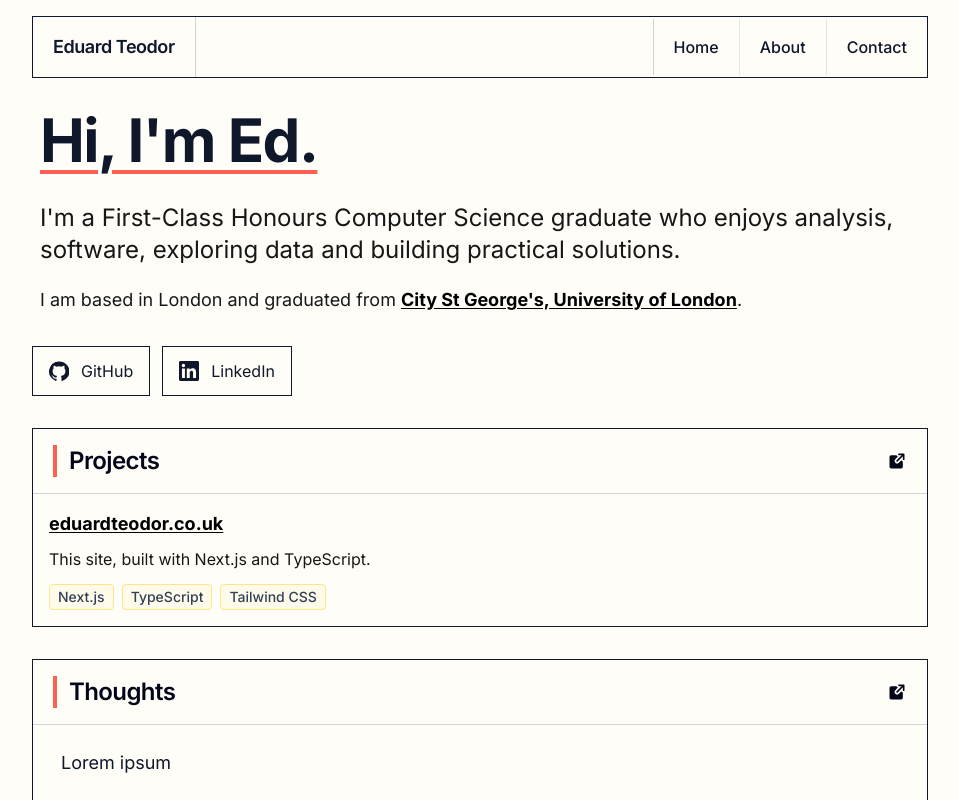
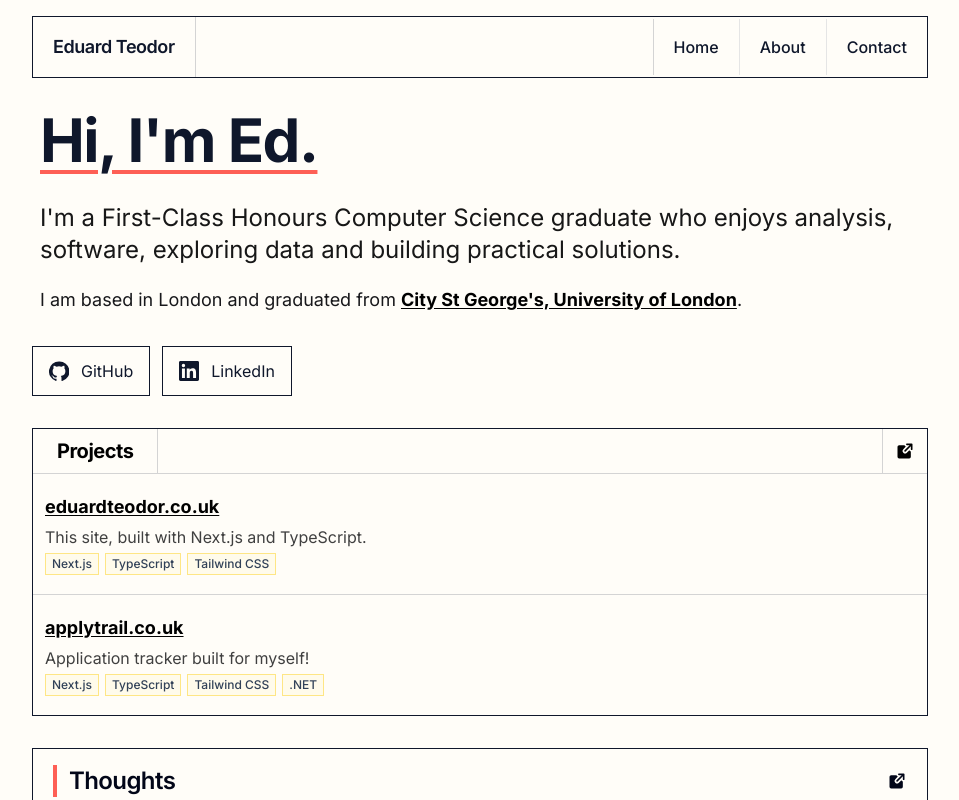
Before and after one commit to EEEDWARD1/eduardteodor-web, a Next.js app: page / in a window 1280 px wide. Shown: the top 800 px of the page, without its empty margins (160-1119 px from the left). Built offline with nearby package versions, Linux system fonts and the light colour scheme.

Commit message:
feat: update projects section and placeholder posts

```diff
--- a/app/components/ProjectsSection.tsx
+++ b/app/components/ProjectsSection.tsx
@@ -1,5 +1,6 @@
 import { posts } from "@/app/data/posts";
 import Link from "next/link";
+import Image from "next/image";
 import ExternalLinkIcon from "@/app/components/icons/ExternalLinkIcon";
 
 export default function ProjectsSection() {
@@ -7,29 +8,85 @@ export default function ProjectsSection() {
 
   return (
     <section className="mt-8 border" aria-labelledby="projects-heading">
-            <h2 id="projects-heading" className="border-b border-neutral-300 text-2xl font-semibold tracking-tight text-slate-950">
-                <Link href="/projects" style={{ textDecoration: "none" }} className="flex items-center justify-between px-5 py-4 no-underline transition-colors hover:bg-orange-50 hover:text-[#FE5F55] hover:no-underline">
-                    <span className="border-l-4 border-[#FE5F55] pl-3">Projects</span>
+      <h2
+        id="projects-heading"
+        className="border-b border-neutral-300 text-xl font-bold tracking-tight text-zinc-950"
+      >
+        <Link
+          href="/projects"
+          className="group flex items-stretch no-underline!"
+        >
+          {/* Title cell */}
+          <span className="flex items-center border-r border-neutral-300 px-6 py-2 transition-colors group-hover:bg-orange-50 ">
+            <span className="">Projects</span>
+          </span>
+
+          {/* Flexible empty cell */}
+          <span
+            className="flex-1 transition-colors group-hover:bg-orange-50 "
+            aria-hidden="true"
+          />
+
+          {/* Icon cell */}
+          <span className="flex px-3 shrink-0 items-center justify-center border-l border-neutral-300 transition-colors group-hover:bg-orange-50 group-hover:text-[#FE5F55]">
             <ExternalLinkIcon />
+          </span>
         </Link>
       </h2>
 
-            <ul className="space-y-10 p-4">
+      <ul className="divide-y divide-neutral-300">
         {projects.map((project) => (
           <li key={project.slug} className="list-none">
-                        <article>
-                            <h3 className="text-lg font-semibold">
-                                {project.href ? <a href={project.href}>{project.title}</a> : project.title}
+            <article
+              className={`group grid min-h-30 overflow-hidden transition-colors hover:bg-orange-50 ${
+                project.image ? "grid-cols-[35%_minmax(0,1fr)]" : "grid-cols-1"
+              }`}
+            >
+              {/* Only render image column when an image exists */}
+              {project.image && (
+                <div className="relative overflow-hidden border-r border-neutral-300 bg-neutral-100">
+                  <Image
+                    src={project.image}
+                    alt={`Screenshot of ${project.title}`}
+                    fill
+                    sizes="(max-width: 768px) 35vw, 350px"
+                    className="object-cover"
+                  />
+                </div>
+              )}
+
+              {/* Content */}
+              <div className="flex min-w-0 flex-col justify-center gap-1.5 overflow-hidden px-3 py-3">
+                <h3 className="min-w-0 truncate text-lg font-semibold">
+                  {project.href ? (
+                    <a href={project.href} className="hover:text-[#FE5F55]">
+                      {project.title}
+                    </a>
+                  ) : (
+                    project.title
+                  )}
                 </h3>
-                            <p className="mt-2 leading-relaxed text-neutral-900">{project.description}</p>
+
+                <p className="truncate text-base leading-tight text-neutral-700">
+                  {project.description}
+                </p>
 
                 {project.tags.length > 0 && (
-                                <ul aria-label={`Technologies for ${project.title}`} className="mt-3 flex flex-wrap gap-2 p-0">
+                  <ul
+                    aria-label={`Technologies for ${project.title}`}
+                    className="flex min-w-0 flex-wrap gap-1.5"
+                  >
                     {project.tags.map((tag) => (
-                                        <li key={tag} className="list-none rounded-sm border border-amber-200 bg-amber-50 px-2 py-0.5 text-sm font-medium text-slate-700">{tag}</li>
+                      <li
+                        key={tag}
+                        className="whitespace-nowrap border border-amber-200 bg-amber-50 px-1.5 py-0.5 text-xs font-medium text-slate-700"
+                      >
+                        {tag}
+                      </li>
                     ))}
                   </ul>
                 )}
+              </div>
             </article>
           </li>
         ))}
--- a/app/data/posts.ts
+++ b/app/data/posts.ts
@@ -6,7 +6,7 @@ export type Posts = {
   content: string;
   href: string | null;
   tags: readonly string[];
-}
+};
 
 export const posts: readonly Posts[] = [
   {
@@ -19,6 +19,15 @@ export const posts: readonly Posts[] = [
     tags: ["Next.js", "TypeScript", "Tailwind CSS"],
   },
   {
+    type: "project",
+    slug: "applytrail",
+    title: "applytrail.co.uk",
+    description: "Application tracker built for myself!",
+    content: "lorem ipsum blah blah blah",
+    href: "https://applytrail.co.uk",
+    tags: ["Next.js", "TypeScript", "Tailwind CSS", ".NET"],
+  },
+  {
     type: "thought",
     slug: "lorem-ipsum",
     title: "Lorem ipsum",
```
Lines whose indentation alone changed are shown as unchanged.
